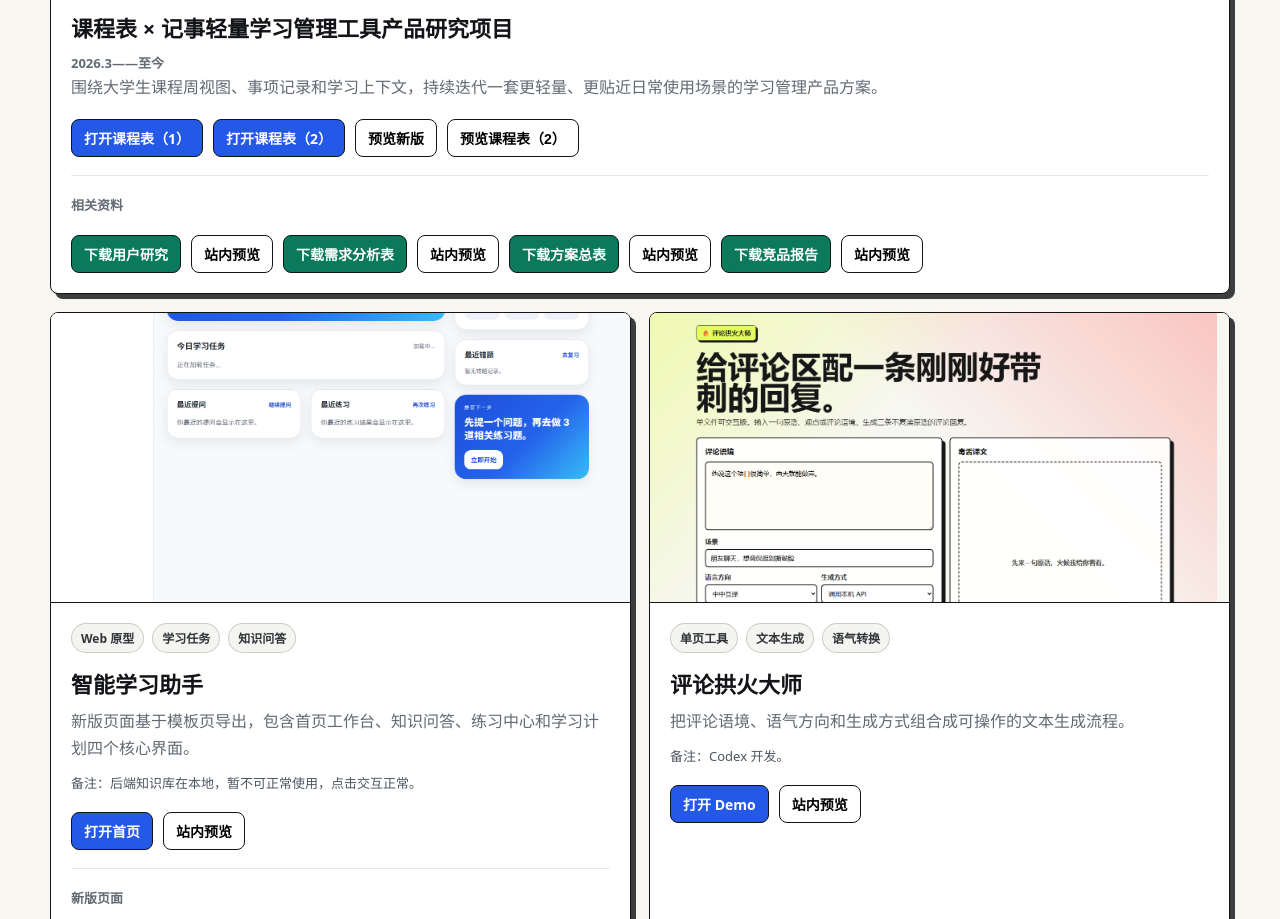
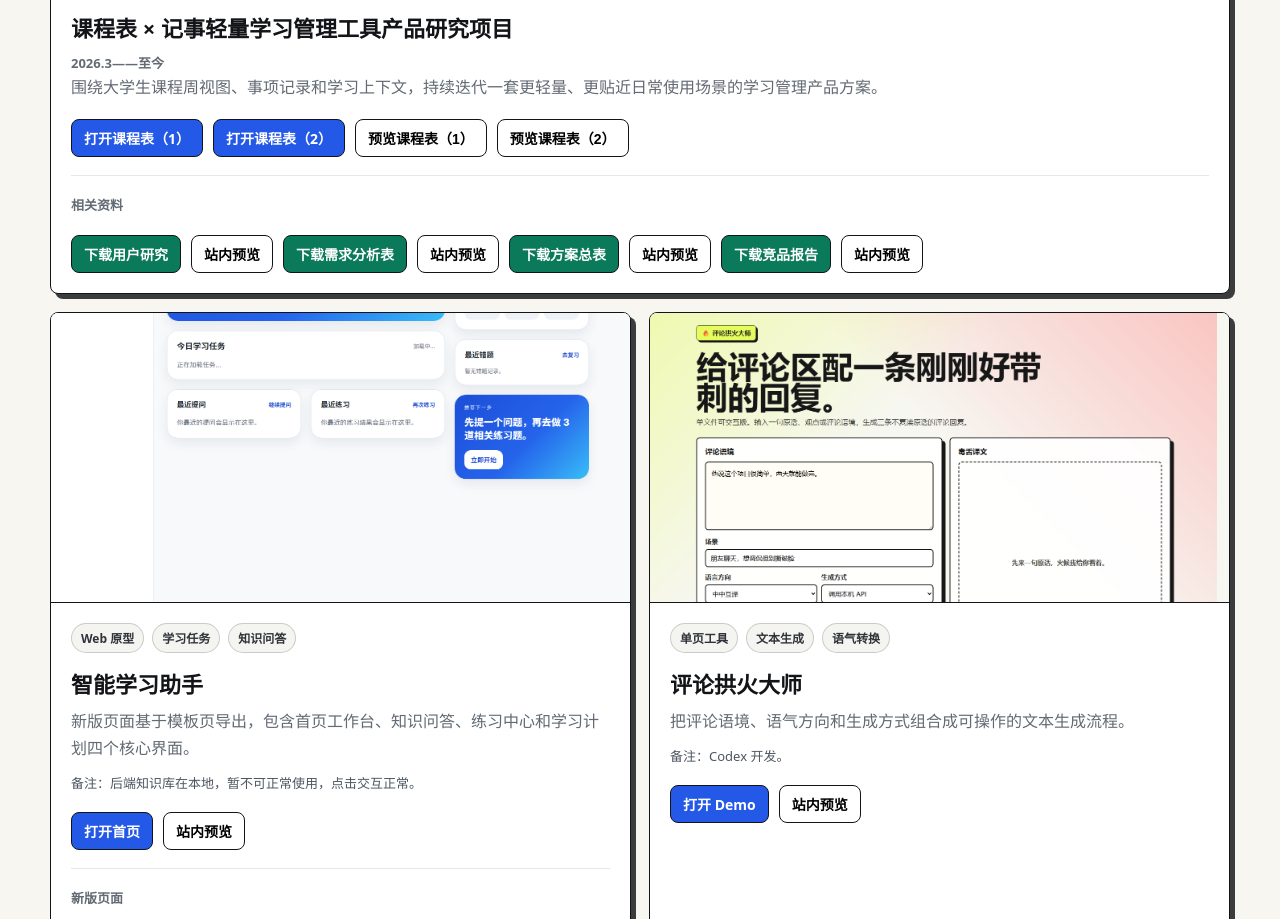
Before and after one commit to ggmz8686-ops/-A, a plain HTML site: page index.html in a window 1280 px wide. Shown: the part 1533-2452 px from the top of the page. Drawn offline with Linux system fonts and the light colour scheme.

Commit message:
Rename course preview button

```diff
--- a/index.html
+++ b/index.html
@@ -911,7 +911,7 @@
               <div class="card-actions">
                 <a class="mini-button primary" href="课程表新.html" target="_blank" rel="noreferrer">打开课程表（1）</a>
                 <a class="mini-button primary" href="课程表(2).html" target="_blank" rel="noreferrer">打开课程表（2）</a>
-                <button class="mini-button preview-trigger" type="button" data-preview="课程表新.html" data-title="课程表 × 记事轻量学习管理工具：新版课程表">预览新版</button>
+                <button class="mini-button preview-trigger" type="button" data-preview="课程表新.html" data-title="课程表 × 记事轻量学习管理工具：课程表（1）">预览课程表（1）</button>
                 <button class="mini-button preview-trigger" type="button" data-preview="课程表(2).html" data-title="课程表 × 记事轻量学习管理工具：课程表（2）">预览课程表（2）</button>
               </div>
               <div class="resource-block">
```
